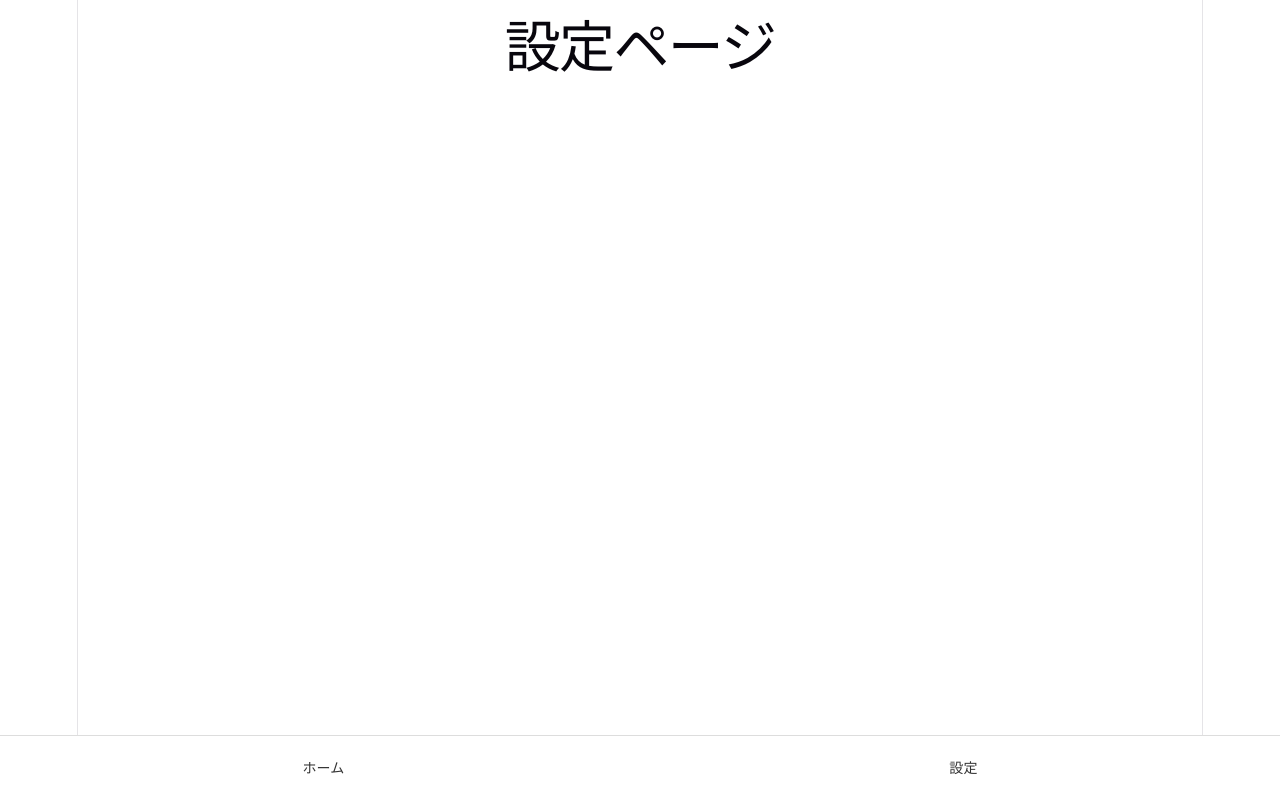
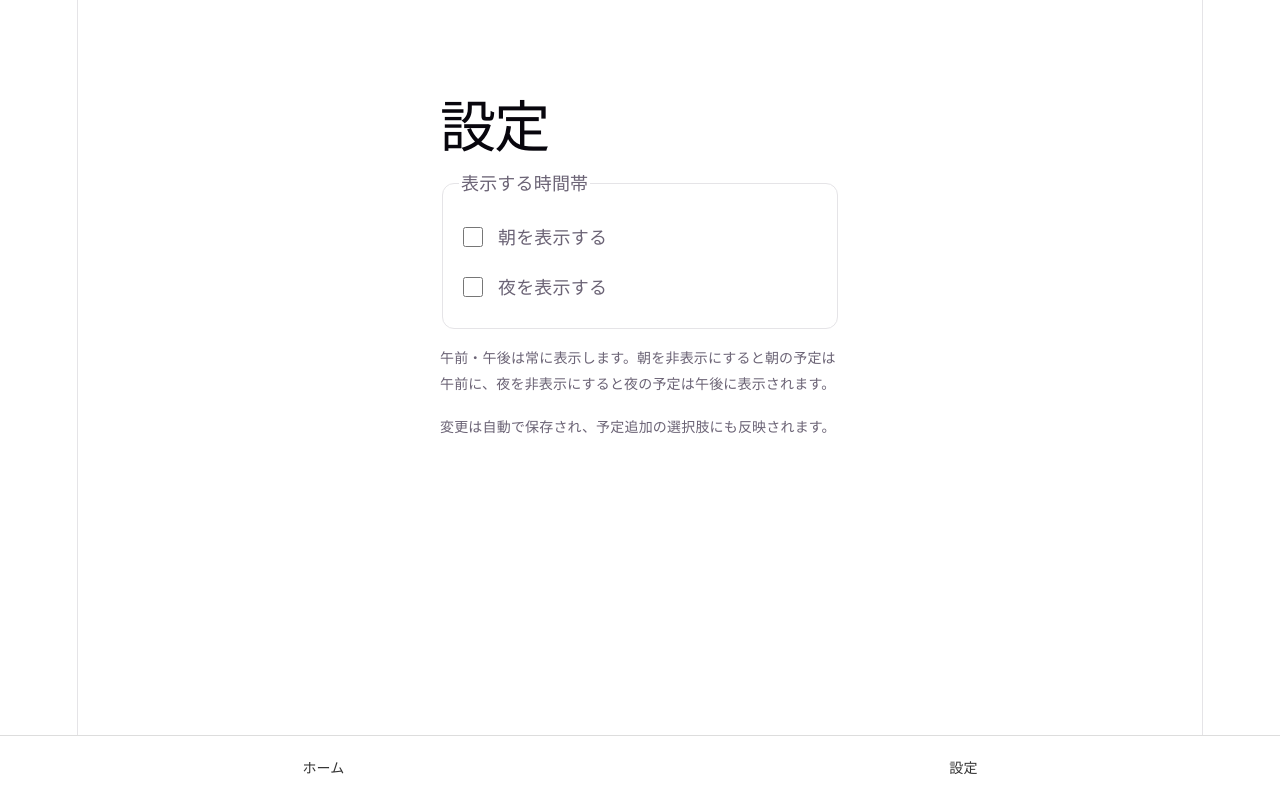
Before and after one commit to cucumber1117/App12_MYTODO, a React (Vite) app: page /setting in a window 1280 px wide. Built offline with nearby package versions, Linux system fonts and the light colour scheme.

Commit message:
時間帯追加

```diff
--- a/src/App.jsx
+++ b/src/App.jsx
@@ -1,15 +1,24 @@
 import { Routes, Route, Navigate } from 'react-router-dom';
+import { useState } from 'react';
+import { readPeriodSettings, PERIOD_SETTINGS_KEY } from './periodSettings.js';
 import Home from './pages/Home/Home.jsx';
 import Setting from './pages/Setting/Setting.jsx';
 import Footer from './component/Footer/Footer.jsx';
 
 function App() {
+  const [periodSettings, setPeriodSettings] = useState(readPeriodSettings);
+
+  const updatePeriodSettings = (settings) => {
+    localStorage.setItem(PERIOD_SETTINGS_KEY, JSON.stringify(settings));
+    setPeriodSettings(settings);
+  };
+
   return (
     <>
       <Routes>
-        <Route path="/" element={<Home />} />
+        <Route path="/" element={<Home periodSettings={periodSettings} />} />
         <Route path="/todo" element={<Navigate to="/" replace />} />
-        <Route path="/setting" element={<Setting/>}/>
+        <Route path="/setting" element={<Setting periodSettings={periodSettings} onPeriodSettingsChange={updatePeriodSettings} />}/>
       </Routes>
       <Footer />
     </>
--- a/src/pages/Home/Home.jsx
+++ b/src/pages/Home/Home.jsx
@@ -1,7 +1,9 @@
 import { useState } from 'react';
 import styles from './Home.module.css'
+import { getEnabledPeriods, getDisplayPeriod, getPeriodFromTime } from './periods.js';
 
-function Home() {
+function Home({ periodSettings }) {
+    const enabledPeriods = getEnabledPeriods(periodSettings);
 
     const [todos, setTodos] = useState(() => {
         const savedTodos = localStorage.getItem('todos');
@@ -20,29 +22,36 @@ function Home() {
     const [isAdding, setIsAdding] = useState(false);
     const [inputText, setInputText] = useState('');
     const [inputDate, setInputDate] = useState(getToday);
+    const [inputPeriod, setInputPeriod] = useState(enabledPeriods[0]);
+    const [isTimeEnabled, setIsTimeEnabled] = useState(false);
     const [inputTime, setInputTime] = useState('');
     const [message, setMessage] = useState('');
 
     const handleAddTodo = (event) => {
         event.preventDefault();
-        if (!inputText.trim() || !inputDate) return;
+        if (!inputText.trim() || !inputDate || (isTimeEnabled && !inputTime)) return;
 
         const newTodos = [...todos, {
             id: crypto.randomUUID(),
             text: inputText.trim(),
             date: inputDate,
-            time: inputTime,
+            period: isTimeEnabled ? getPeriodFromTime(inputTime) : inputPeriod,
+            time: isTimeEnabled ? inputTime : '',
         }];
         localStorage.setItem('todos', JSON.stringify(newTodos));
         setTodos(newTodos);
         setMessage(`${inputDate}の予定を追加しました。`);
         setInputText('');
         setInputDate(getToday());
+        setInputPeriod(enabledPeriods[0]);
+        setIsTimeEnabled(false);
         setInputTime('');
         setIsAdding(false);
     };
 
     const selectedTodos = todos.filter((todo) => todo.date === selectedDate);
+    const visiblePeriods = selectedTodos.some((todo) => getDisplayPeriod(todo, periodSettings) === '未分類')
+        ? [...enabledPeriods, '未分類'] : enabledPeriods;
 
     return (
         <div className={styles.page}>
@@ -66,23 +75,51 @@ function Home() {
                         <label htmlFor="todo-date">日付</label>
                         <input id="todo-date" className={styles.input} type="date" required
                             value={inputDate} onChange={(event) => setInputDate(event.target.value)} />
-                        <label htmlFor="todo-time">時刻（任意）</label>
-                        <input id="todo-time" className={styles.input} type="time"
-                            value={inputTime} onChange={(event) => setInputTime(event.target.value)} />
+                        {!isTimeEnabled && <>
+                        <label htmlFor="todo-period">時間帯</label>
+                        <select id="todo-period" className={styles.input}
+                            value={inputPeriod} onChange={(event) => setInputPeriod(event.target.value)}>
+                            {enabledPeriods.map((period) => (
+                                <option key={period} value={period}>{period}</option>
+                            ))}
+                        </select>
+                        </>}
+                        <button className={styles.button} type="button"
+                            aria-expanded={isTimeEnabled} aria-controls="todo-time-details"
+                            onClick={() => setIsTimeEnabled(!isTimeEnabled)}>
+                            {isTimeEnabled ? '時間帯の選択に戻る' : '時間を選択'}
+                        </button>
+                        {isTimeEnabled && (
+                            <div id="todo-time-details" className={styles.inputArea}>
+                                <label htmlFor="todo-time">時刻</label>
+                                <input id="todo-time" className={styles.input} type="time" required
+                                    value={inputTime} onChange={(event) => setInputTime(event.target.value)} />
+                            </div>
+                        )}
                         <button className={styles.button} type="submit" disabled={!inputText.trim()}>追加</button>
                     </form>
                 )}
                 <p role="status">{message}</p>
-                <ul className={styles.todoList}>
-                    {selectedTodos.map((todo) => (
+                {visiblePeriods.map((period) => (
+                    <section className={styles.periodSection} key={period}>
+                        <h2>{period}</h2>
+                        <ul className={styles.todoList}>
+                    {selectedTodos.filter((todo) => getDisplayPeriod(todo, periodSettings) === period)
+                        .sort((a, b) => (a.time || '99:99').localeCompare(b.time || '99:99'))
+                        .map((todo) => (
                     <li className={styles.todoItem} key={todo.id} >
                         <div className={styles.todoContent}>
                             <span className={styles.todoText}>{todo.text}</span>
-                            <span className={styles.todoDate}>{todo.date} {todo.time}</span>
+                            {todo.time && <time className={styles.todoDate} dateTime={`${todo.date}T${todo.time}`}>{todo.time}</time>}
                         </div>
                     </li>
                     ))}
-                </ul>
+                        </ul>
+                        {!selectedTodos.some((todo) => getDisplayPeriod(todo, periodSettings) === period) && (
+                            <p className={styles.emptyPeriod}>予定はありません</p>
+                        )}
+                    </section>
+                ))}
             </div>
         </div>
     )
--- a/src/pages/Home/Home.module.css
+++ b/src/pages/Home/Home.module.css
@@ -63,8 +63,18 @@ white-space: nowrap;
 
 .todoList{
 padding: 0;
-margin-top: 24px;
+margin: 12px 0 0;
 list-style: none;
+}
+
+.periodSection{
+  margin-top: 24px;
+  text-align: left;
+}
+
+.emptyPeriod{
+  font-size: 14px;
+  color: #666;
 }
 
 .todoItem{
@@ -87,11 +97,13 @@ border-radius: 8px;
 
 .todoText{
   font-size: 16px;
+  overflow-wrap: anywhere;
 }
 
 .todoDate{
   font-size: 14px;
   color: #666;
+  white-space: nowrap;
 }
 
 .deleteButton{
--- /dev/null
+++ b/src/pages/Home/periods.js
@@ -0,0 +1,27 @@
+export const PERIODS = ['朝', '午前', '午後', '夜'];
+
+export function getEnabledPeriods(settings) {
+    return PERIODS.filter((period) =>
+        (period !== '朝' || settings.showMorning) && (period !== '夜' || settings.showNight));
+}
+
+export function getDisplayPeriod(todo, settings) {
+    const period = getTodoPeriod(todo);
+    if (period === '朝' && !settings.showMorning) return '午前';
+    if (period === '夜' && !settings.showNight) return '午後';
+    return period;
+}
+
+export function getPeriodFromTime(time) {
+    if (!/^([01]\d|2[0-3]):[0-5]\d$/.test(time ?? '')) return null;
+    const hour = Number(time.slice(0, 2));
+    if (hour < 9) return '朝';
+    if (hour < 12) return '午前';
+    if (hour < 18) return '午後';
+    return '夜';
+}
+
+export function getTodoPeriod(todo) {
+    return getPeriodFromTime(todo.time)
+        ?? (PERIODS.includes(todo.period) ? todo.period : '未分類');
+}
--- a/src/pages/Setting/Setting.jsx
+++ b/src/pages/Setting/Setting.jsx
@@ -1,10 +1,26 @@
-import {useState} from 'react';
 import styles from './Setting.module.css';
 
-function Setting() {
+function Setting({ periodSettings, onPeriodSettingsChange }) {
   return (
-    <div>
-      <h1>設定ページ</h1>
+    <div className={styles.page}>
+      <div className={styles.panel}>
+        <h1>設定</h1>
+        <fieldset className={styles.options}>
+          <legend>表示する時間帯</legend>
+          <label className={styles.option}>
+            <input type="checkbox" checked={periodSettings.showMorning}
+              onChange={(event) => onPeriodSettingsChange({ ...periodSettings, showMorning: event.target.checked })} />
+            朝を表示する
+          </label>
+          <label className={styles.option}>
+            <input type="checkbox" checked={periodSettings.showNight}
+              onChange={(event) => onPeriodSettingsChange({ ...periodSettings, showNight: event.target.checked })} />
+            夜を表示する
+          </label>
+        </fieldset>
+        <p className={styles.description}>午前・午後は常に表示します。朝を非表示にすると朝の予定は午前に、夜を非表示にすると夜の予定は午後に表示されます。</p>
+        <p className={styles.description}>変更は自動で保存され、予定追加の選択肢にも反映されます。</p>
+      </div>
     </div>
   );
 }
--- a/src/pages/Setting/Setting.module.css
+++ b/src/pages/Setting/Setting.module.css
@@ -0,0 +1,34 @@
+.page {
+  padding: 80px 16px;
+}
+
+.panel {
+  max-width: 400px;
+  margin: 0 auto;
+  text-align: left;
+}
+
+.options {
+  border: 1px solid var(--border);
+  border-radius: 12px;
+  padding: 16px;
+}
+
+.option {
+  display: flex;
+  align-items: center;
+  gap: 12px;
+  padding: 12px 0;
+  cursor: pointer;
+}
+
+.option input {
+  width: 20px;
+  height: 20px;
+  accent-color: #58a8c7;
+}
+
+.description {
+  margin-top: 16px;
+  font-size: 14px;
+}
--- /dev/null
+++ b/src/periodSettings.js
@@ -0,0 +1,14 @@
+export const DEFAULT_PERIOD_SETTINGS = { showMorning: false, showNight: false };
+export const PERIOD_SETTINGS_KEY = 'periodSettings';
+
+export function readPeriodSettings() {
+    try {
+        const saved = JSON.parse(localStorage.getItem(PERIOD_SETTINGS_KEY));
+        return {
+            showMorning: saved?.showMorning === true,
+            showNight: saved?.showNight === true,
+        };
+    } catch {
+        return { ...DEFAULT_PERIOD_SETTINGS };
+    }
+}
```
